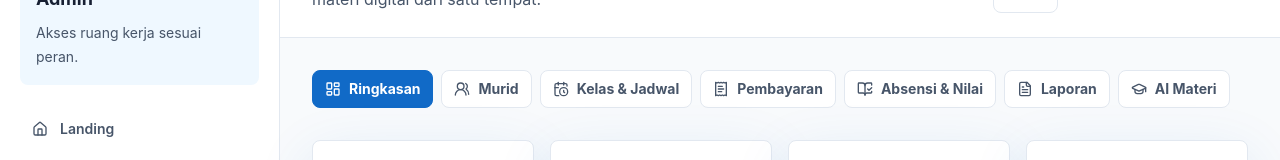
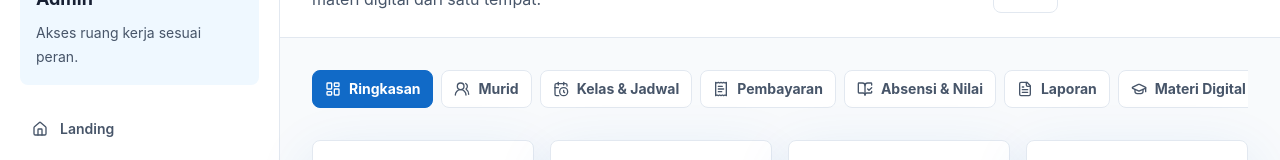
Before and after one commit to ekobupra11/smart-kids-learning-center, a Next.js app: page /dashboard/admin in a window 1280 px wide. Shown: the part 135-295 px from the top of the page. Built offline with nearby package versions, Linux system fonts and the light colour scheme.

Commit message:
Update AdminDashboard.tsx

```diff
--- a/src/components/dashboard/AdminDashboard.tsx
+++ b/src/components/dashboard/AdminDashboard.tsx
@@ -13,7 +13,7 @@ import {
   RotateCcw,
   UsersRound
 } from "lucide-react";
-import { AIMaterialGenerator } from "./AIMaterialGenerator";
+import { MaterialGenerator } from "./MaterialGenerator";
 import { MaterialLibrary } from "./MaterialLibrary";
 import { StudentManager } from "./StudentManager";
 import { useLearningCenterStore } from "@/lib/local-store";
@@ -26,7 +26,7 @@ const tabs = [
   { id: "payments", label: "Pembayaran", icon: ReceiptText },
   { id: "progress", label: "Absensi & Nilai", icon: BookOpenCheck },
   { id: "reports", label: "Laporan", icon: FileText },
-  { id: "ai", label: "AI Materi", icon: GraduationCap }
+  { id: "digital", label: "Materi Digital", icon: GraduationCap }
 ] as const;
 
 type TabId = (typeof tabs)[number]["id"];
@@ -78,7 +78,7 @@ export function AdminDashboard() {
       ) : null}
       {activeTab === "progress" ? <AttendanceGradePanel data={data} /> : null}
       {activeTab === "reports" ? <ReportPanel data={data} /> : null}
-      {activeTab === "ai" ? <AIMaterialGenerator /> : null}
+      {activeTab === "digital" ? <MaterialGenerator /> : null}
     </div>
   );
 }
```
